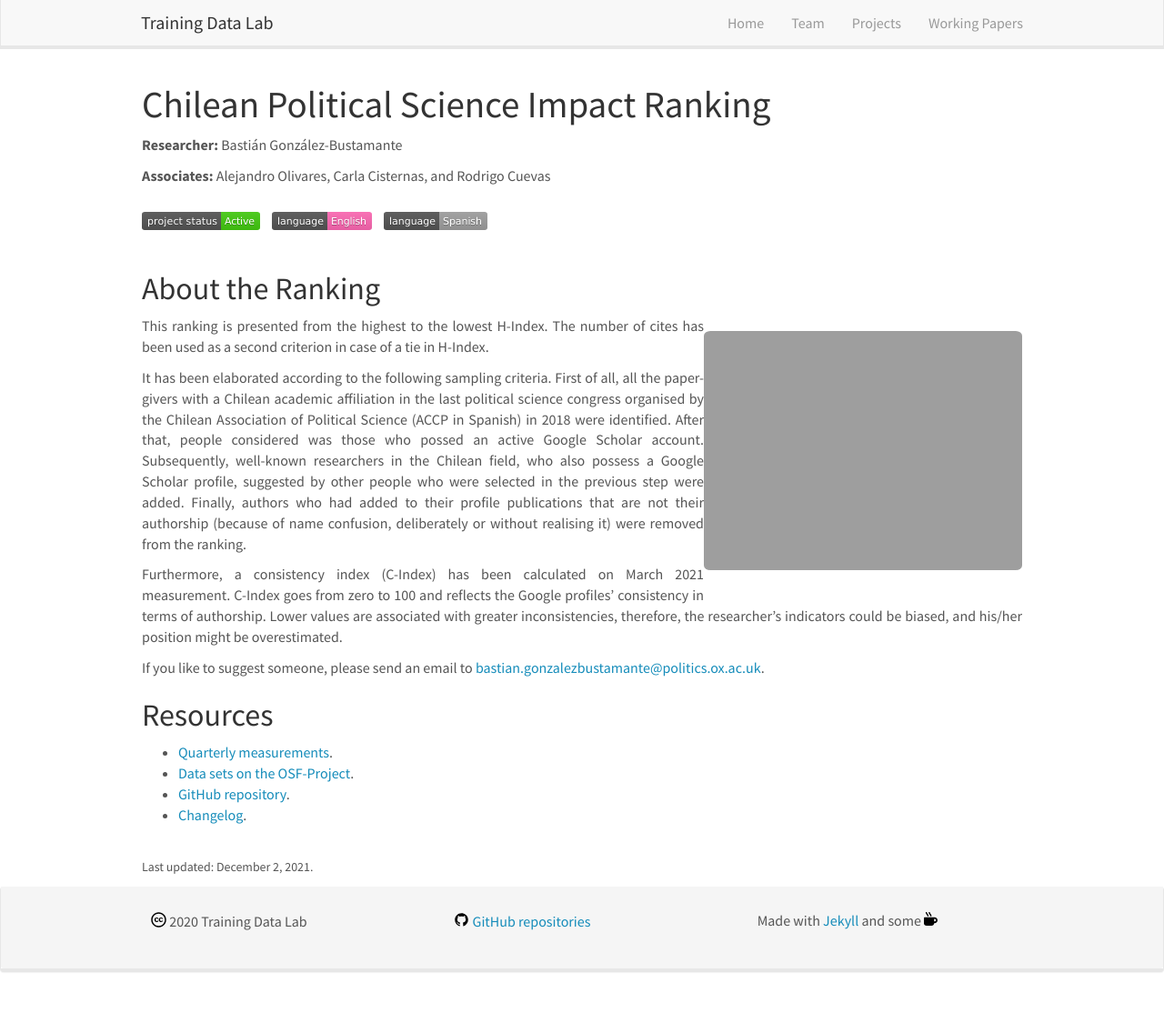
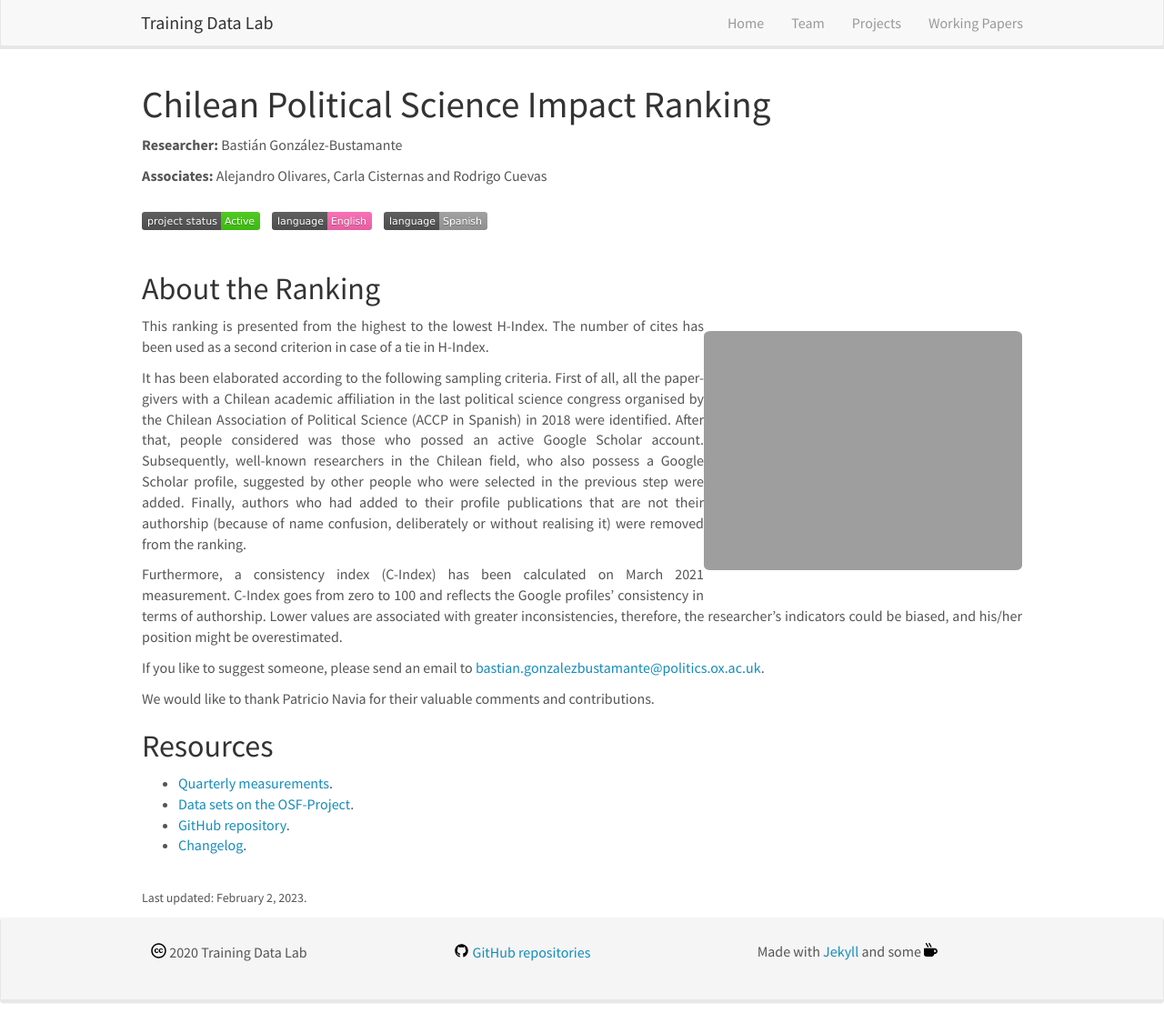
Before and after one commit to training-datalab/old-training-datalab.com, a Jekyll site: the page built from _pages/cps-ranking.md, in a window 1280 px wide and 1125 px high. Shown: the whole window at 91% size. Built offline with Jekyll 4.4.1, drawn with Linux system fonts in a browser that asks for light colours; nearby versions of some CDN libraries.

Commit message:
Update cps-ranking.md

```diff
--- a/_pages/cps-ranking.md
+++ b/_pages/cps-ranking.md
@@ -10,7 +10,7 @@
 
 **Researcher:** Bastián González-Bustamante
 
-**Associates:** Alejandro Olivares, Carla Cisternas, and Rodrigo Cuevas
+**Associates:** Alejandro Olivares, Carla Cisternas and Rodrigo Cuevas
 
 ![Project Status: Active]({{ site.url }}{{ site.baseurl }}/badges/project_status/project_active.svg) &nbsp;&nbsp; [![English]({{ site.url }}{{ site.baseurl }}/badges/lang/english.svg)](https://training-datalab.com/projects/cps-ranking) &nbsp;&nbsp; [![Spanish]({{ site.url }}{{ site.baseurl }}/badges/lang/spanish_inactive.svg)](https://training-datalab.com/projects/cps-ranking-spanish)
 
@@ -26,6 +26,8 @@
 
 <p align="justify">If you like to suggest someone, please send an email to <a href="mailto:bastian.gonzalezbustamante@politics.ox.ac.uk">bastian.gonzalezbustamante@politics.ox.ac.uk</a>.</p>
 
+<p align="justify">We would like to thank Patricio Navia for their valuable comments and contributions.</p>
+
 ## Resources
 
 <ul>
@@ -35,4 +37,4 @@
 <li><a href="https://github.com/bgonzalezbustamante/CPS-Ranking/blob/master/CHANGELOG.md" target="_blank">Changelog</a>.</li>
 </ul>
 <br />
-<small>Last updated: December 2, 2021.</small>
+<small>Last updated: February 2, 2023.</small>
```
